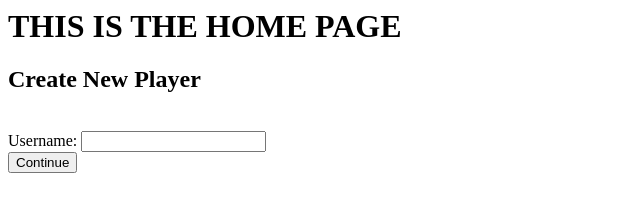
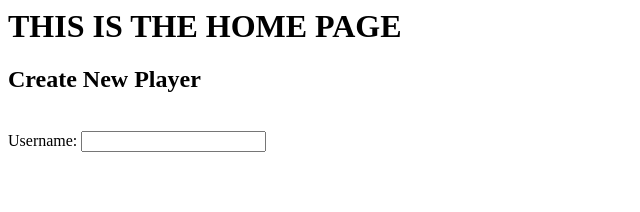
Before and after one commit to andrea-w/nodejs-stock-ticker, a website: page views/index.html in a window 1280 px wide. Shown: the whole page, without its empty margins (0-640 px from the left). Drawn offline with nearby package versions, Linux system fonts and the light colour scheme.

Commit message:
Post API call to create new player is now working

```diff
--- a/views/index.html
+++ b/views/index.html
@@ -6,8 +6,7 @@
 <body>
     <h1>THIS IS THE HOME PAGE</h1>
     <h2>Create New Player</h2><br>
-    <form id="newPlayerUsernameInput" action="stock-api/scripts/index.js">
-        Username: <input type="text" name="username"/><br>
-        <input type="submit" value="Continue"/>
-    </form>
+    <label>Username:</label>
+    <input type="text" id="newPlayerUsernameInput" name="username"/>
+    <script type="text/javascript" src="index.js"></script>
 </body>
```
Also changed, not shown: scripts/index.js (+13 -9 lines).
